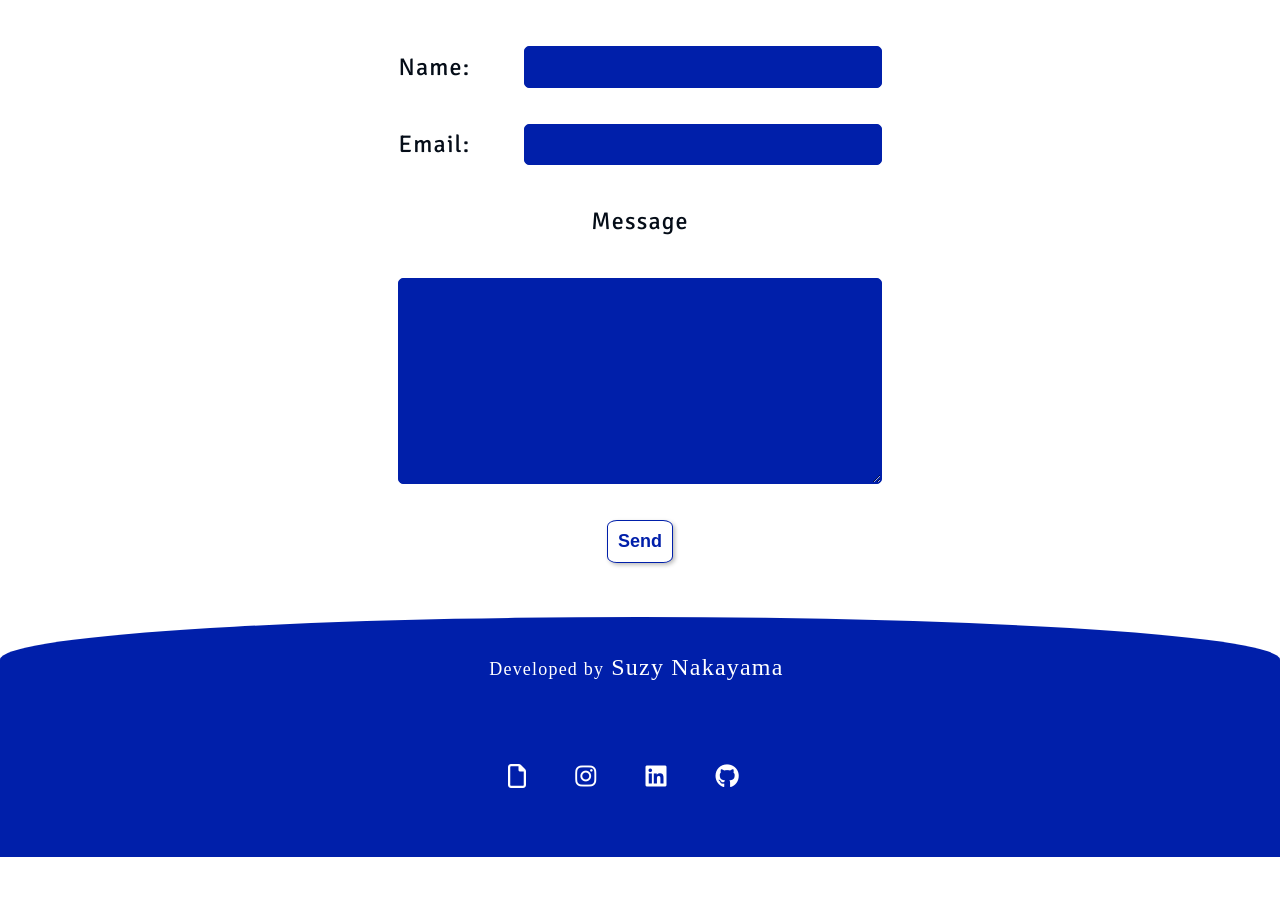
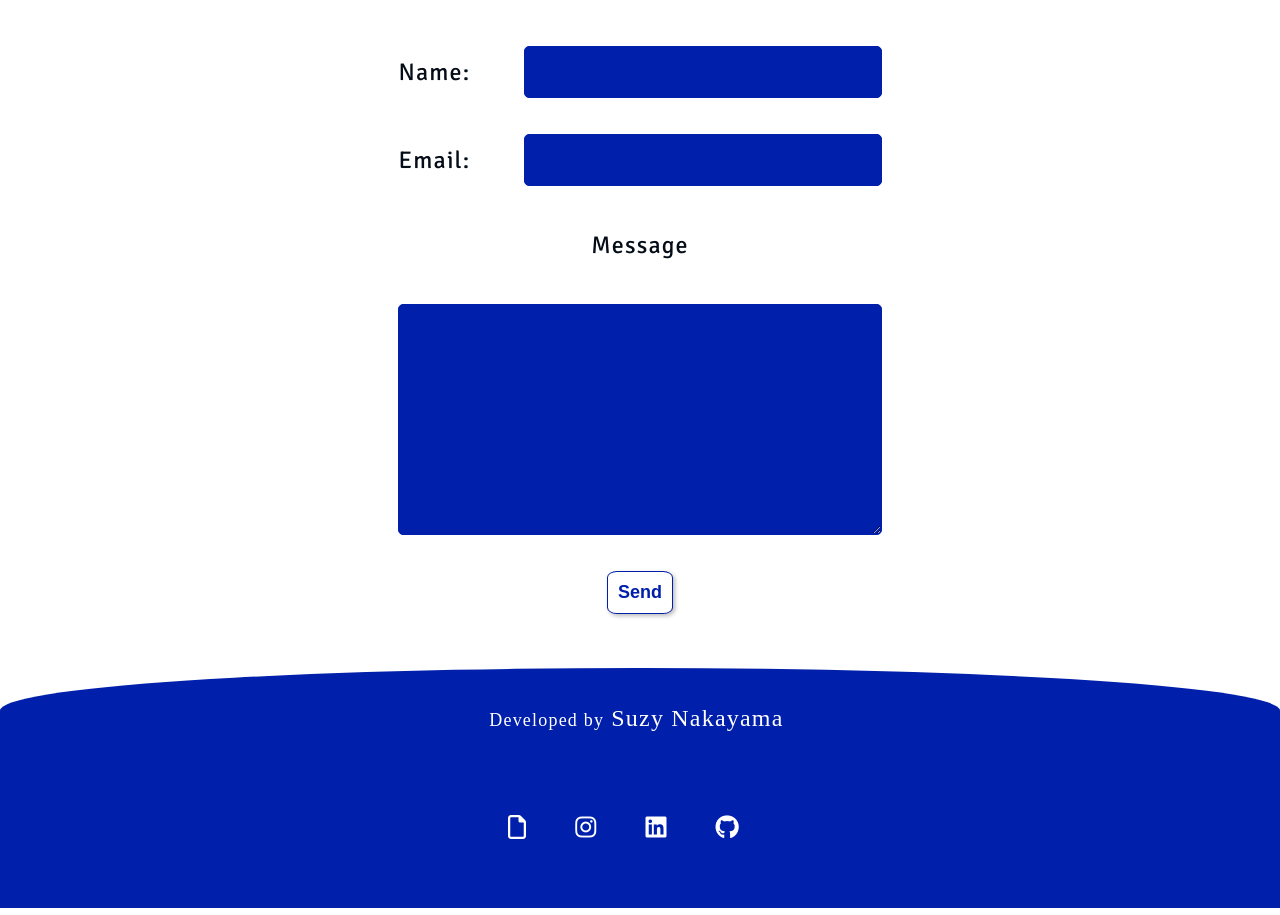
Before and after one commit to suzynakayama/Suzy-Nakayama, a React (Create React App) app: page / in a window 1280 px wide. Shown: the part 2869-3784 px from the top of the page. Built offline with nearby package versions, Linux system fonts and the light colour scheme; some icons are missing; a web font is replaced by a local one.

Commit message:
added padding to the contact inputs

```diff
--- a/src/pages/Contact/Contact.css
+++ b/src/pages/Contact/Contact.css
@@ -30,6 +30,7 @@
 .contact__input--name {
     grid-row: 1 / 2;
     grid-column: 2 / 3;
+    padding: 0.8em 1em;
 }
 .contact__label--email {
     grid-row: 2 / 3;
@@ -38,6 +39,7 @@
 .contact__input--email {
     grid-row: 2 / 3;
     grid-column: 2 / 3;
+    padding: 0.8em 1em;
 }
 .contact__label--msg {
     grid-row: 3 / 4;
@@ -47,6 +49,7 @@
 .contact__input--msg {
     grid-row: 4 / 5;
     grid-column: 1 / 3;
+    padding: 0.8em 1em;
 }
 
 .contact__form--form input,
```
